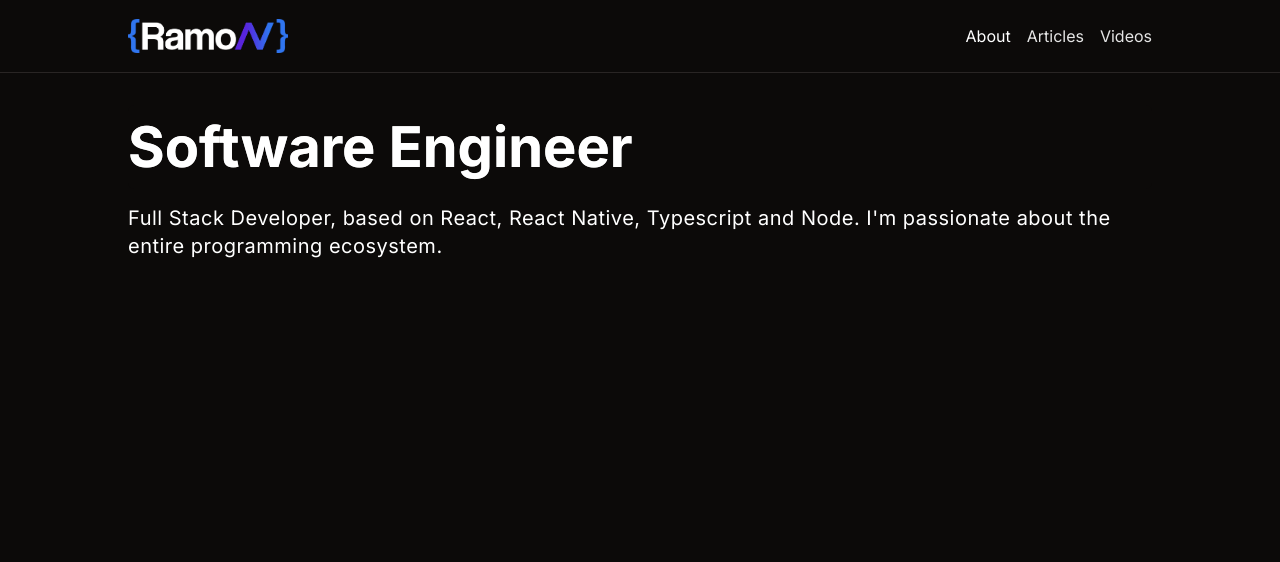
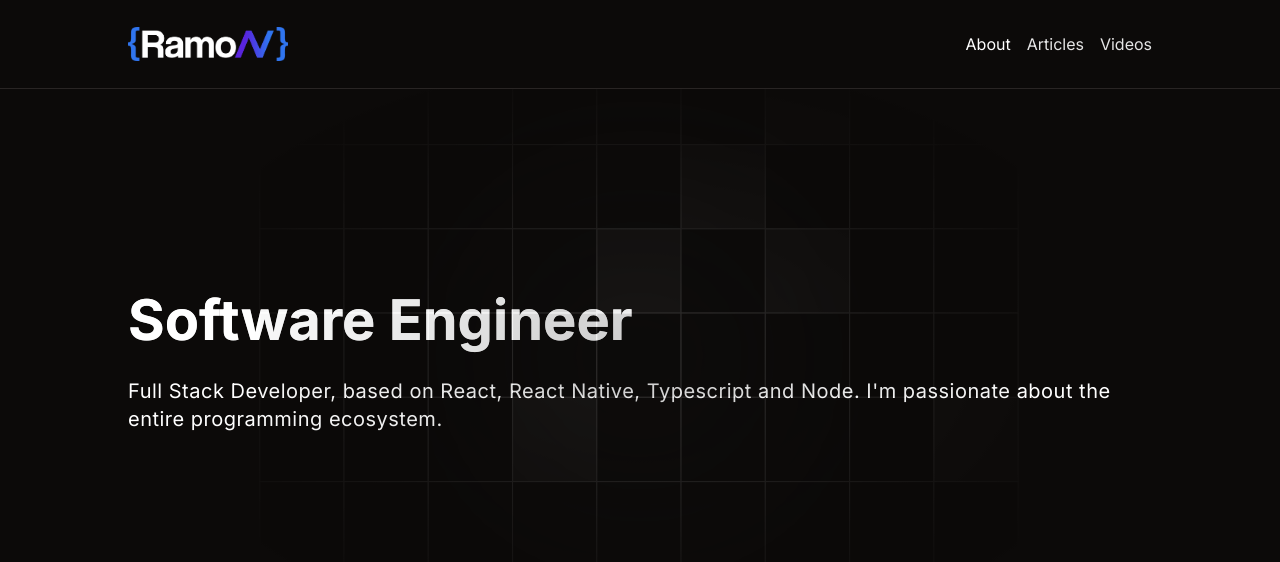
Before and after one commit to ramonxm/website, a Next.js app: page / in a window 1280 px wide. Shown: the top 562 px of the page. Built offline with nearby package versions, Linux system fonts and the light colour scheme.

Commit message:
feat: adding background on home

```diff
--- a/src/app/page.tsx
+++ b/src/app/page.tsx
@@ -1,12 +1,17 @@
-import { Cards } from "@/components/modules/Cards";
+import { Background } from "@/components/modules/Background";
 import { Title } from "@/components/modules/Title";
 import { TextGenerateEffect } from "@/components/ui/text-generate-effect";
 
 export default function Home() {
   return (
-    <div className="mx-auto max-w-5xl flex-col items-center justify-center dark:bg-background mt-8">
-      <Title>Software Engineer</Title>
-      <TextGenerateEffect words="Full Stack Developer, based on React, React Native, Typescript and Node. I'm passionate about the entire programming ecosystem." />
+    <div className="h-screen">
+      <section className="dark:bg-background relative overflow-hidden h-4/6	items-center flex mx-auto max-w-5xl">
+        <Background />
+        <div className="flex-col items-center justify-center">
+          <Title>Software Engineer</Title>
+          <TextGenerateEffect words="Full Stack Developer, based on React, React Native, Typescript and Node. I'm passionate about the entire programming ecosystem." />
+        </div>
+      </section>
     </div>
   );
 }
--- /dev/null
+++ b/src/components/modules/Background.tsx
@@ -0,0 +1,202 @@
+export const Background = () => {
+  return (
+    <svg
+      className="absolute opacity-40"
+      viewBox="0 0 960 637"
+      fill="0"
+      xmlns="http://www.w3.org/2000/svg"
+    >
+      <g filter="url(#filter0_f_1_167)">
+        <ellipse
+          cx="479.5"
+          cy="318.5"
+          rx="118.5"
+          ry="118.5"
+          transform="rotate(-90 479.5 318.5)"
+          fill="#333"
+          fillOpacity="0.5"
+        ></ellipse>
+      </g>
+      <mask
+        id="mask0_1_167"
+        maskUnits="userSpaceOnUse"
+        x="0"
+        y="32"
+        width="960"
+        height="573"
+      >
+        <rect
+          y="32"
+          width="960"
+          height="573"
+          fill="url(#paint0_radial_1_167)"
+        ></rect>
+      </mask>
+      <g mask="url(#mask0_1_167)">
+        <rect x="123.5" y="41.5" width="79" height="79" stroke="white"></rect>
+        <rect x="202.5" y="41.5" width="79" height="79" stroke="white"></rect>
+        <rect x="281.5" y="41.5" width="79" height="79" stroke="white"></rect>
+        <rect x="360.5" y="41.5" width="79" height="79" stroke="white"></rect>
+        <rect x="439.5" y="41.5" width="79" height="79" stroke="white"></rect>
+        <rect x="518.5" y="41.5" width="79" height="79" stroke="white"></rect>
+        <rect
+          x="597.5"
+          y="41.5"
+          width="79"
+          height="79"
+          fill="white"
+          fillOpacity="0.25"
+          stroke="white"
+        ></rect>
+        <rect x="676.5" y="41.5" width="79" height="79" stroke="white"></rect>
+        <rect x="755.5" y="41.5" width="79" height="79" stroke="white"></rect>
+        <rect x="123.5" y="120.5" width="79" height="79" stroke="white"></rect>
+        <rect x="202.5" y="120.5" width="79" height="79" stroke="white"></rect>
+        <rect x="281.5" y="120.5" width="79" height="79" stroke="white"></rect>
+        <rect x="360.5" y="120.5" width="79" height="79" stroke="white"></rect>
+        <rect x="439.5" y="120.5" width="79" height="79" stroke="white"></rect>
+        <rect
+          x="518.5"
+          y="120.5"
+          width="79"
+          height="79"
+          fill="white"
+          fillOpacity="0.29"
+          stroke="white"
+        ></rect>
+        <rect x="597.5" y="120.5" width="79" height="79" stroke="white"></rect>
+        <rect x="676.5" y="120.5" width="79" height="79" stroke="white"></rect>
+        <rect x="755.5" y="120.5" width="79" height="79" stroke="white"></rect>
+        <rect x="123.5" y="199.5" width="79" height="79" stroke="white"></rect>
+        <rect x="202.5" y="199.5" width="79" height="79" stroke="white"></rect>
+        <rect x="281.5" y="199.5" width="79" height="79" stroke="white"></rect>
+        <rect x="360.5" y="199.5" width="79" height="79" stroke="white"></rect>
+        <rect
+          x="439.5"
+          y="199.5"
+          width="79"
+          height="79"
+          fill="white"
+          fillOpacity="0.25"
+          stroke="white"
+        ></rect>
+        <rect x="518.5" y="199.5" width="79" height="79" stroke="white"></rect>
+        <rect
+          x="597.5"
+          y="199.5"
+          width="79"
+          height="79"
+          fill="white"
+          fillOpacity="0.25"
+          stroke="white"
+        ></rect>
+        <rect x="676.5" y="199.5" width="79" height="79" stroke="white"></rect>
+        <rect x="755.5" y="199.5" width="79" height="79" stroke="white"></rect>
+        <rect x="123.5" y="278.5" width="79" height="79" stroke="white"></rect>
+        <rect x="202.5" y="278.5" width="79" height="79" stroke="white"></rect>
+        <rect x="281.5" y="278.5" width="79" height="79" stroke="white"></rect>
+        <rect x="360.5" y="278.5" width="79" height="79" stroke="white"></rect>
+        <rect x="439.5" y="278.5" width="79" height="79" stroke="white"></rect>
+        <rect x="518.5" y="278.5" width="79" height="79" stroke="white"></rect>
+        <rect x="597.5" y="278.5" width="79" height="79" stroke="white"></rect>
+        <rect x="676.5" y="278.5" width="79" height="79" stroke="white"></rect>
+        <rect x="755.5" y="278.5" width="79" height="79" stroke="white"></rect>
+        <rect x="123.5" y="357.5" width="79" height="79" stroke="white"></rect>
+        <rect x="202.5" y="357.5" width="79" height="79" stroke="white"></rect>
+        <rect x="281.5" y="357.5" width="79" height="79" stroke="white"></rect>
+        <rect
+          x="360.5"
+          y="357.5"
+          width="79"
+          height="79"
+          fill="white"
+          fillOpacity="0.25"
+          stroke="white"
+        ></rect>
+        <rect x="439.5" y="357.5" width="79" height="79" stroke="white"></rect>
+        <rect x="518.5" y="357.5" width="79" height="79" stroke="white"></rect>
+        <rect x="597.5" y="357.5" width="79" height="79" stroke="white"></rect>
+        <rect x="676.5" y="357.5" width="79" height="79" stroke="white"></rect>
+        <rect
+          x="755.5"
+          y="357.5"
+          width="79"
+          height="79"
+          fill="white"
+          fillOpacity="0.25"
+          stroke="white"
+        ></rect>
+        <rect x="123.5" y="436.5" width="79" height="79" stroke="white"></rect>
+        <rect x="202.5" y="436.5" width="79" height="79" stroke="white"></rect>
+        <rect x="281.5" y="436.5" width="79" height="79" stroke="white"></rect>
+        <rect x="360.5" y="436.5" width="79" height="79" stroke="white"></rect>
+        <rect x="439.5" y="436.5" width="79" height="79" stroke="white"></rect>
+        <rect x="518.5" y="436.5" width="79" height="79" stroke="white"></rect>
+        <rect x="597.5" y="436.5" width="79" height="79" stroke="white"></rect>
+        <rect x="676.5" y="436.5" width="79" height="79" stroke="white"></rect>
+        <rect x="755.5" y="436.5" width="79" height="79" stroke="white"></rect>
+        <rect
+          x="123.5"
+          y="515.5"
+          width="79"
+          height="79"
+          fill="white"
+          fillOpacity="0.25"
+          stroke="white"
+        ></rect>
+        <rect x="202.5" y="515.5" width="79" height="79" stroke="white"></rect>
+        <rect x="281.5" y="515.5" width="79" height="79" stroke="white"></rect>
+        <rect x="360.5" y="515.5" width="79" height="79" stroke="white"></rect>
+        <rect x="439.5" y="515.5" width="79" height="79" stroke="white"></rect>
+        <rect x="518.5" y="515.5" width="79" height="79" stroke="white"></rect>
+        <rect x="597.5" y="515.5" width="79" height="79" stroke="white"></rect>
+        <rect x="676.5" y="515.5" width="79" height="79" stroke="white"></rect>
+        <rect x="755.5" y="515.5" width="79" height="79" stroke="white"></rect>
+        <rect x="834.5" y="515.5" width="79" height="79" stroke="white"></rect>
+        <rect
+          x="913.5"
+          y="515.5"
+          width="79"
+          height="79"
+          fill="white"
+          fillOpacity="0.25"
+          stroke="white"
+        ></rect>
+      </g>
+      <defs>
+        <filter
+          id="filter0_f_1_167"
+          x="161"
+          y="1.14441e-05"
+          width="637"
+          height="637"
+          filterUnits="userSpaceOnUse"
+          colorInterpolationFilters="sRGB"
+        >
+          <feFlood floodOpacity="0" result="BackgroundImageFix"></feFlood>
+          <feBlend
+            mode="normal"
+            in="SourceGraphic"
+            in2="BackgroundImageFix"
+            result="shape"
+          ></feBlend>
+          <feGaussianBlur
+            stdDeviation="100"
+            result="effect1_foregroundBlur_1_167"
+          ></feGaussianBlur>
+        </filter>
+        <radialGradient
+          id="paint0_radial_1_167"
+          cx="0"
+          cy="0"
+          r="1"
+          gradientUnits="userSpaceOnUse"
+          gradientTransform="translate(480 318.5) rotate(90) scale(353.19 591.732)"
+        >
+          <stop stopColor="#D9D9D9" stopOpacity="0.4"></stop>
+          <stop offset="0.802083" stopColor="#D9D9D9" stopOpacity="0"></stop>
+        </radialGradient>
+      </defs>
+    </svg>
+  );
+};
--- a/src/components/modules/Header.tsx
+++ b/src/components/modules/Header.tsx
@@ -4,7 +4,7 @@ import Link from "next/link";
 
 export const Header = () => {
   return (
-    <header className="mx-auto flex max-w-5xl items-center justify-between gap-20 px-4 py-4 xl:px-0 flex-row lg:flex-row">
+    <header className="mx-auto flex max-w-5xl items-center justify-between gap-20 px-4 py-6 xl:px-0 flex-row lg:flex-row">
       <Link href="/">
         <Image src="/images/logo_name.png" alt="Logo" width={160} height={34} />
       </Link>
--- a/src/components/modules/Title.tsx
+++ b/src/components/modules/Title.tsx
@@ -4,7 +4,7 @@ type TitleProps = { children: ReactNode };
 
 export const Title = ({ children }: TitleProps) => {
   return (
-    <div className="w-full rounded-md flex-col flex dark:bg-background antialiased  overflow-hidden">
+    <div className="w-full rounded-md flex-col flex antialiased  overflow-hidden">
       <div className="max-w-7xl mx-auto w-full pt-20 md:pt-0">
         <h1 className="text-4xl md:text-[3.5rem] md:leading-normal font-bold bg-clip-text text-transparent bg-gradient-to-b from-neutral-50 to-neutral-400 bg-opacity-50 dark:text-white text-black">
           {children}
```
